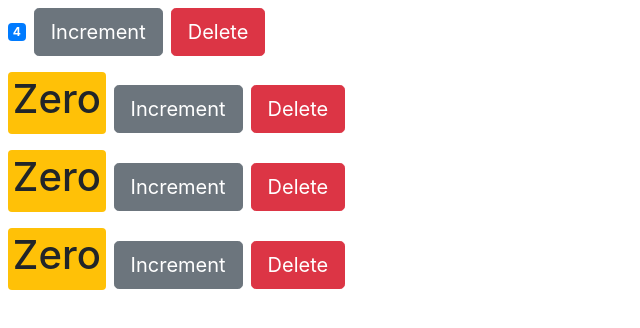
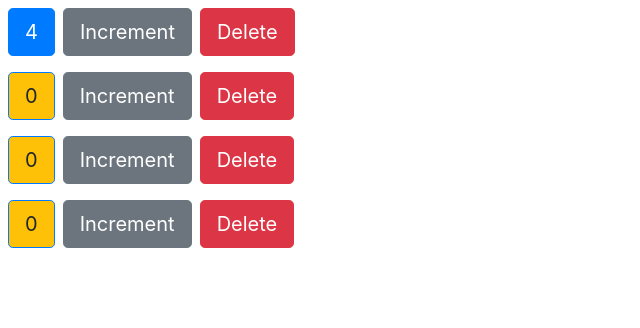
Before and after one commit to StephenPopovich/react-shopping-cart, a React (Create React App) app: page / in a window 1280 px wide. Shown: the top 328 px of the page, without its empty margins (0-640 px from the left). Built offline with nearby package versions, Linux system fonts and the light colour scheme.

Commit message:
add style to incremented values and delete button

```diff
--- a/src/components/counter.jsx
+++ b/src/components/counter.jsx
@@ -2,7 +2,7 @@ import React, { Component } from 'react';
 
 class Counter extends Component {
  state = {
-     value: this.props.value
+     value: this.props.counter.value
  };
 // constructor(){
 //     super();
@@ -25,7 +25,7 @@ class Counter extends Component {
             Increment
             </button>
             <button
-            onClick={() => this.props.onDelete(this.props.id)}
+            onClick={() => this.props.onDelete(this.props.counter.id)}
             className="btn btn-danger btn-lg m-2"
             >
             Delete
@@ -35,14 +35,14 @@ class Counter extends Component {
   }
 
     getBadgeClasses() {
-        let classes = "btn-lg badge m-2 badge-";
+        let classes = "btn btn-primary btn-lg m-2 badge-";
         classes += (this.state.value === 0) ? "warning" : "primary";
         return classes;
     }
 
   formatCount(){
       const {value} = this.state;
-      const x = <h1>Zero</h1>;
+      const x = "0";
       return value === 0 ?  x : value;
   }
 }
--- a/src/components/counters.jsx
+++ b/src/components/counters.jsx
@@ -11,6 +11,7 @@ class Counters extends Component {
             {id: 4, value: 0}
         ]
      };
+
      handleDelete = counterId => {
        const counters = this.state.counters.filter( c => c.id !== counterId);
        this.setState({ counters });
@@ -19,7 +20,7 @@ class Counters extends Component {
         return (
         <div>
           {this.state.counters.map(counter => (
-          <Counter key={counter.id} onDelete={this.handleDelete} value={counter.value} id={counter.id} />
+          <Counter key={counter.id} onDelete={this.handleDelete} counter={counter} />
           ))}
         </div>
         );
```
